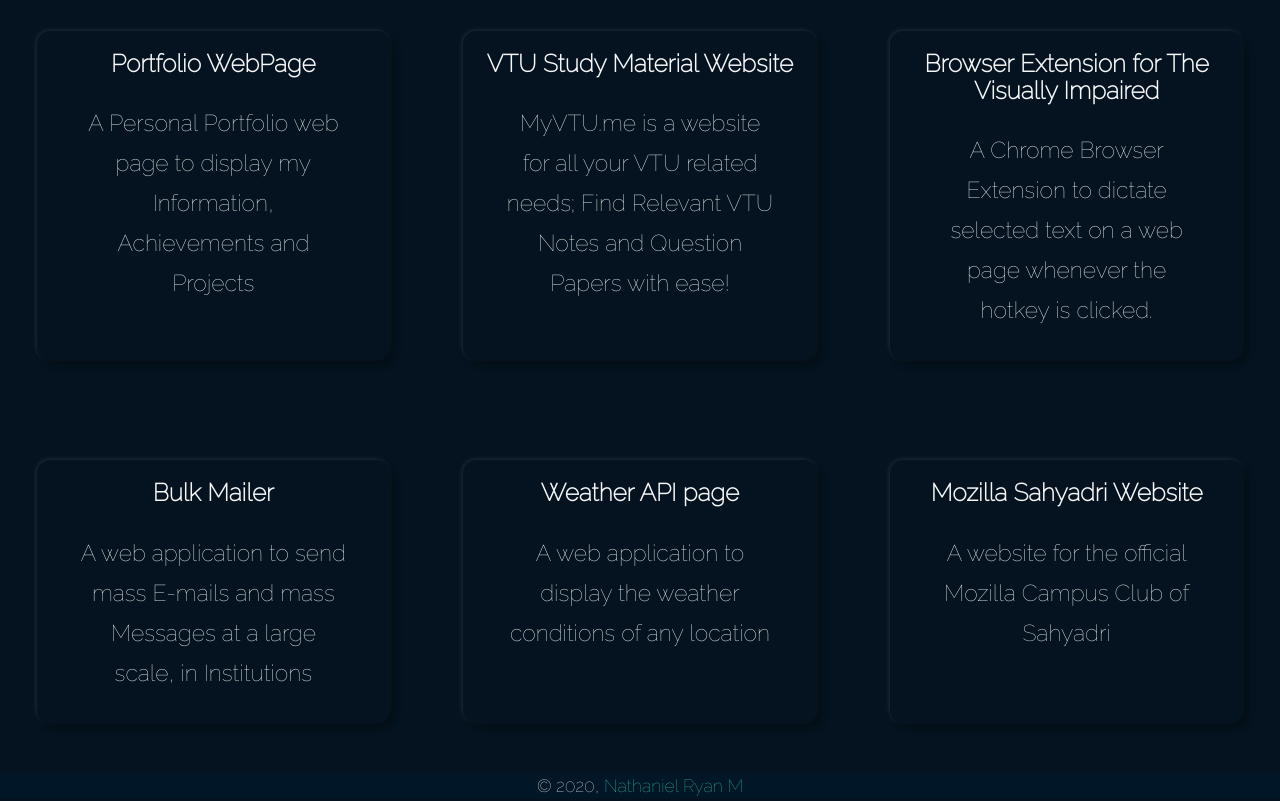
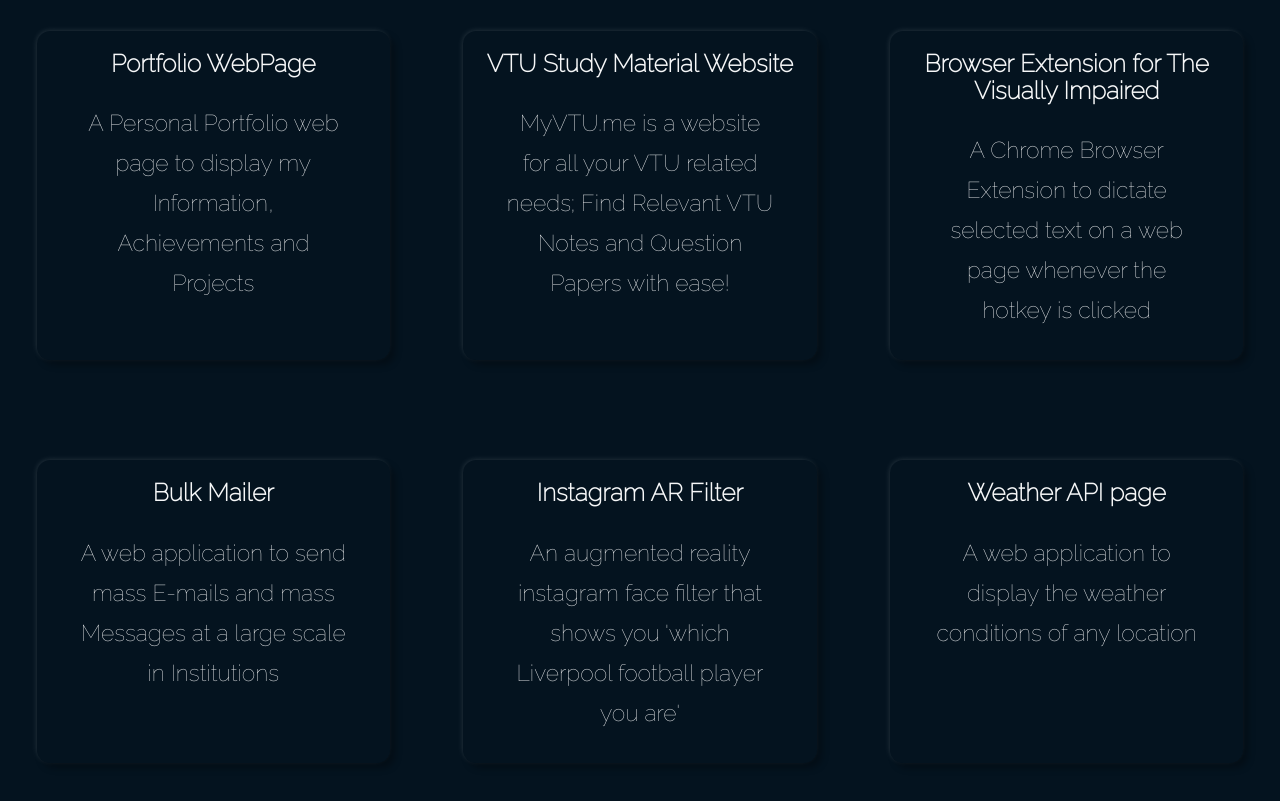
Before and after one commit to nathanielmathew/MyPortfolio, a Gatsby site: page /projects in a window 1280 px wide. Shown: the part 480-1281 px from the top of the page. Built offline with nearby package versions, Linux system fonts and the light colour scheme; Gatsby itself is replaced by a stand-in of ours; a web font is replaced by a local one.

Commit message:
added new project

```diff
--- a/src/pages/projects.js
+++ b/src/pages/projects.js
@@ -9,7 +9,7 @@ import ProjectCard from '../components/projectCard.js'
 const Achievements = props => (
   <Layout>
     <SEO title="Projects" />
-    <div className="projects dark" name="projects">
+    <div className="projects" name="projects">
       <div className="projects-title-container">
         <div className="subtitle" data-sal="slide-up" data-sal-duration="1000">
         <h1>My Projects</h1>
@@ -22,10 +22,10 @@ const Achievements = props => (
         <div className="project-card-container">
           <ProjectCard pname="Portfolio WebPage" pinfo="A Personal Portfolio web page to display my Information, Achievements and Projects" plink="/"/>
           <ProjectCard pname="VTU Study Material Website" pinfo="MyVTU.me is a website for all your VTU related needs; Find Relevant VTU Notes and Question Papers with ease!" plink="https://myvtu.me"/>
-          <ProjectCard pname="Browser Extension for The Visually Impaired" pinfo="A Chrome Browser Extension to dictate selected text on a web page whenever the hotkey is clicked." plink="https://github.com/nathanielmathew/Text2Speech"/>
-          <ProjectCard pname="Bulk Mailer" pinfo="A web application to send mass E-mails and mass Messages at a large scale, in Institutions" plink="https://github.com/sih-sosc"/>
+          <ProjectCard pname="Browser Extension for The Visually Impaired" pinfo="A Chrome Browser Extension to dictate selected text on a web page whenever the hotkey is clicked" plink="https://github.com/nathanielmathew/Text2Speech"/>
+          <ProjectCard pname="Bulk Mailer" pinfo="A web application to send mass E-mails and mass Messages at a large scale in Institutions" plink="https://github.com/sih-sosc"/>
+          <ProjectCard pname="Instagram AR Filter" pinfo="An augmented reality instagram face filter that shows you 'which Liverpool football player you are'" plink="https://www.instagram.com/ar/2971913382851650/?ch=OWE2YTdjOWVmMzEyZmY5NTlmODZiZDA4ZjkwMThiZTk%3D" />
           <ProjectCard pname="Weather API page" pinfo="A web application to display the weather conditions of any location" plink="https://nathanielmathew.github.io/weather-api/"/>
-          <ProjectCard pname="Mozilla Sahyadri Website" pinfo="A website for the official Mozilla Campus Club of Sahyadri" plink="https://mozilla-sahyadri.netlify.com/"/>
         </div>
     </div>
   </Layout>
```
